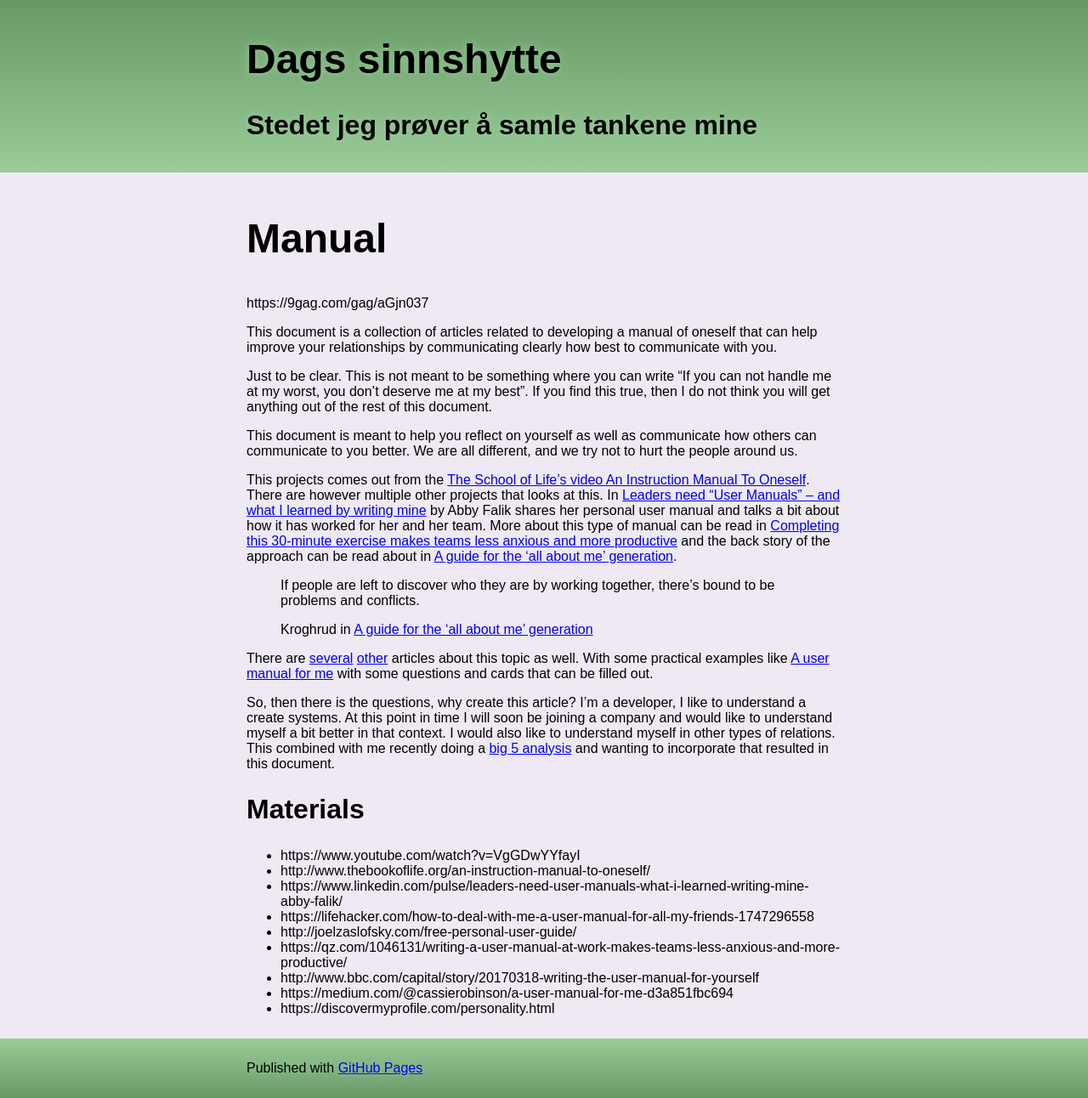
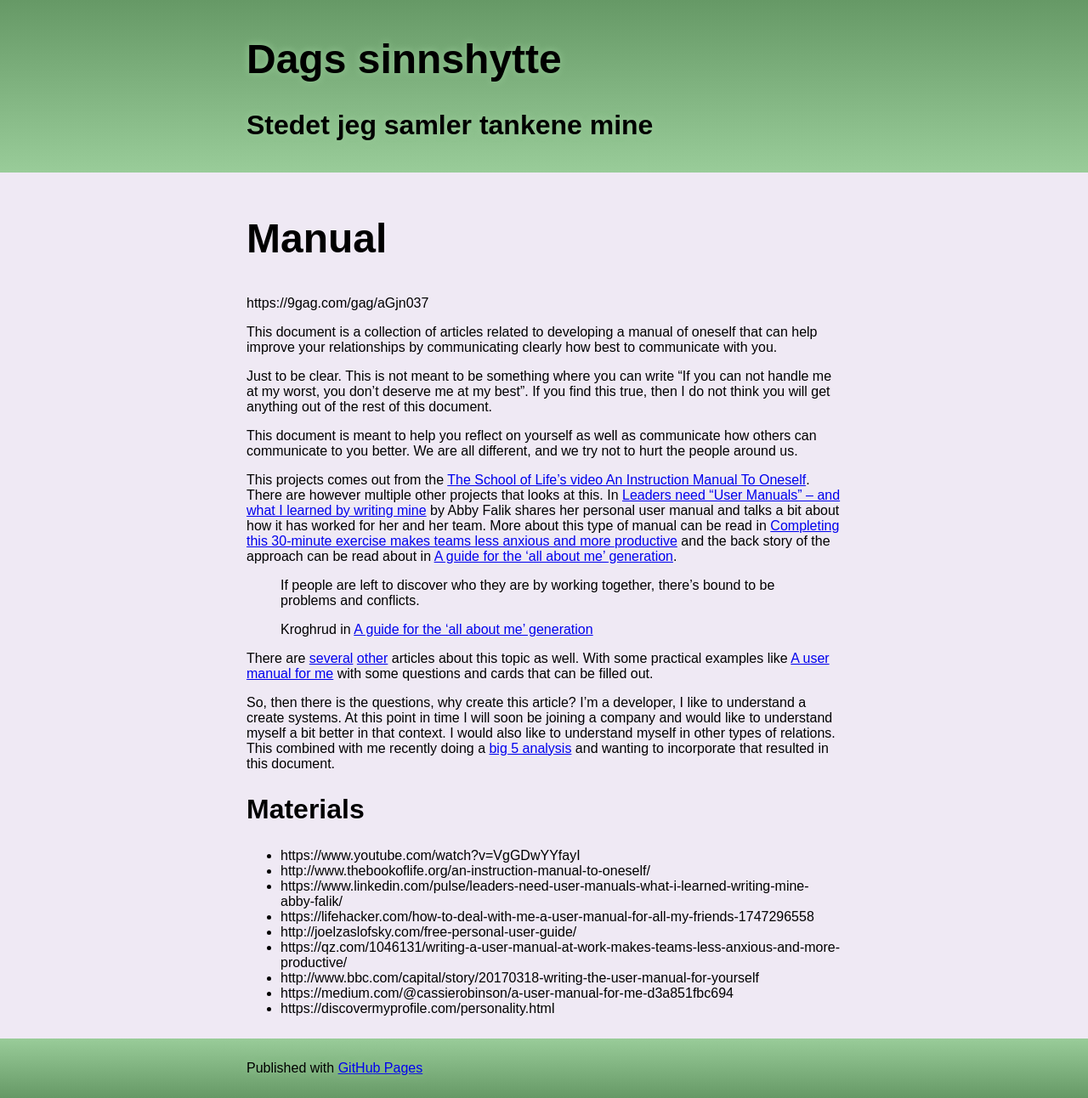
Before and after one commit to dagfs/dagfs.github.io, a Jekyll site: the page built from work.md, in a window 1280 px wide. Shown: the whole page at 85% size. Built offline with Jekyll 4.4.1, drawn with Linux system fonts in a browser that asks for light colours; our own code applies the rules of GitHub Pages for plain Markdown files.

Commit message:
Update _config.yml

```diff
--- a/_config.yml
+++ b/_config.yml
@@ -1,4 +1,4 @@
 theme: jekyll-theme-slate
 title: Dags sinnshytte
-description: Stedet jeg prøver å samle tankene mine
-google_analytics: missing
+description: Stedet jeg samler tankene mine
+google_analytics: UA-104697581-2
```
